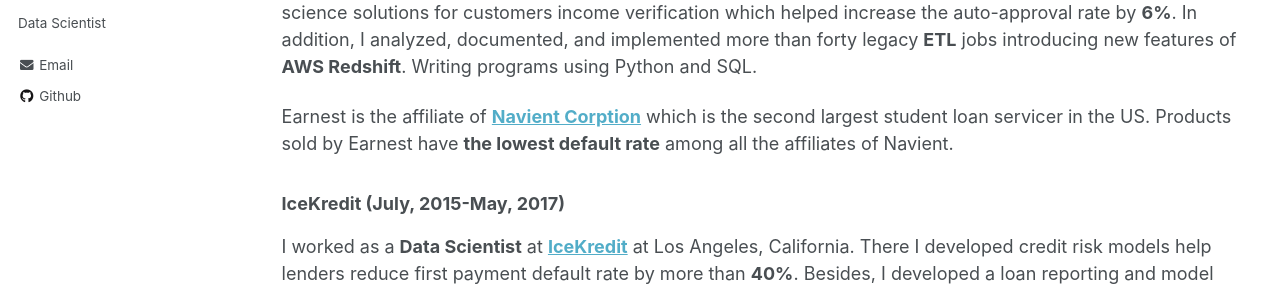
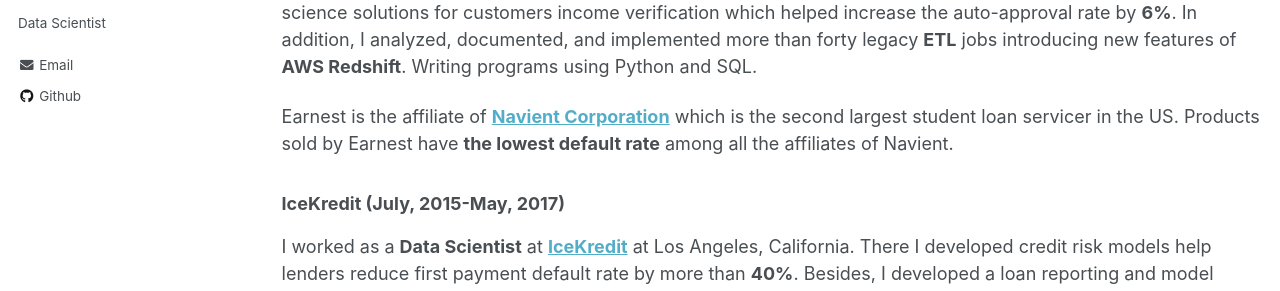
Before and after one commit to Superhzf/Superhzf.github.io, a Jekyll site: the page built from _pages/cv.md, in a window 1280 px wide and 900 px high. Shown: the part 322-613 px from the top of the window. Built offline with Jekyll 4.4.1, drawn with Linux system fonts in a browser that asks for light colours.

Commit message:
type: doc
Correct typos for CV

```diff
--- a/_pages/cv.md
+++ b/_pages/cv.md
@@ -11,23 +11,23 @@ redirect_from:
 
 ## Career
 ### Earnest (May, 2019-March, 2020)
-I worked as a __Senior Data Scientist__ at __[Earnest](earnest.com)__ at San
+I worked as a **Senior Data Scientist** at **[Earnest](earnest.com)** at San
 Francisco, California. Here I developed end to end data science solutions for
 customers income verification which helped increase the auto-approval rate by
-__6%__. In addition, I analyzed, documented, and implemented more than forty
-legacy __ETL__ jobs introducing new features of __AWS Redshift__. Writing programs using
+**6%**. In addition, I analyzed, documented, and implemented more than forty
+legacy **ETL** jobs introducing new features of **AWS Redshift**. Writing programs using
 Python and SQL.
 
-Earnest is the affiliate of __[Navient Corption](https://navient.com/)__ which
+Earnest is the affiliate of **[Navient Corporation](https://navient.com/)** which
 is the second largest student loan servicer in the US. Products sold by Earnest
-have __the lowest default rate__ among all the affiliates of Navient.
+have **the lowest default rate** among all the affiliates of Navient.
 
 ### IceKredit (July, 2015-May, 2017)
-I worked as a __Data Scientist__ at __[IceKredit](http://www.icekredit.com/)__
+I worked as a **Data Scientist** at **[IceKredit](http://www.icekredit.com/)**
 at Los Angeles, California. There I developed credit risk models help lenders
-reduce first payment default rate by more than __40%__. Besides, I developed a
-loan reporting and model monitoring system for IceKredit which __absolutely
-eliminated human interaction__. Finally, I also worked as a project manager
+reduce first payment default rate by more than **40%**. Besides, I developed a
+loan reporting and model monitoring system for IceKredit which **absolutely
+eliminated human interaction**. Finally, I also worked as a project manager
 communicating and coordinating with customers and other vendors.
 
 IceKredit is a financial start-up headquartered in Shanghai, China. Since
@@ -37,18 +37,18 @@ management solutions to financial institutions.
 
 ## Education and Awards
 ### M.S. in Data Science, Stevens Institute of Technology, (2015-2017)
-I obtained the M.Sc. degree in __Business Intelligence and Analytics (focus on
-  Data Science)__ from Stevens Institute of Technology. I did part-time research
+I obtained the M.Sc. degree in **Business Intelligence and Analytics (focus on
+  Data Science)** from Stevens Institute of Technology. I did part-time research
 following the instructions of [David Belanger](https://www.linkedin.com/in/david-belanger-0b13362/)
 , who was the chief scientist at AT&T Bell Labs, on data streaming analysis.
 ### B.S. in Computation and Information Science, Lanzhou Jiaotong University, (2011-2015)
-I received the B.Sc degree in __Computation and Information Science__ from
+I received the B.Sc degree in **Computation and Information Science** from
 Lanzhou Jiaotong University. There I did research on mathematical modeling and
 computer programming.
 
-I was awarded __the National Scholarship__, the highest recognition and
+I was awarded **the National Scholarship**, the highest recognition and
 scholarship , in the first two years when I was at Lanzhou Jiaotong University.
-Besides, I was also awarded some __province-level__ prizes.
+Besides, I was also awarded some **province-level** prizes.
 
-I won __the first place__ in __CUMCM__ (Contemporary Undergraduate Mathematical
+I won **the first place** in **CUMCM** (Contemporary Undergraduate Mathematical
 Contest in Modeling) of Gansu Province.
```
Also changed, not shown: images/scorecard.png (added).
